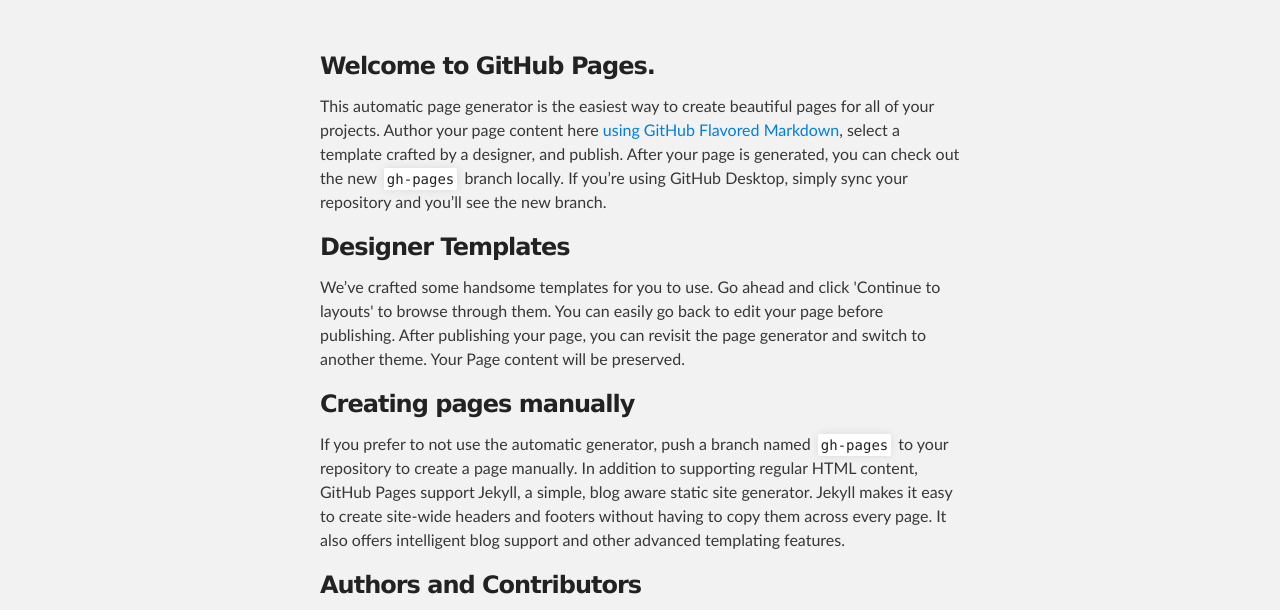
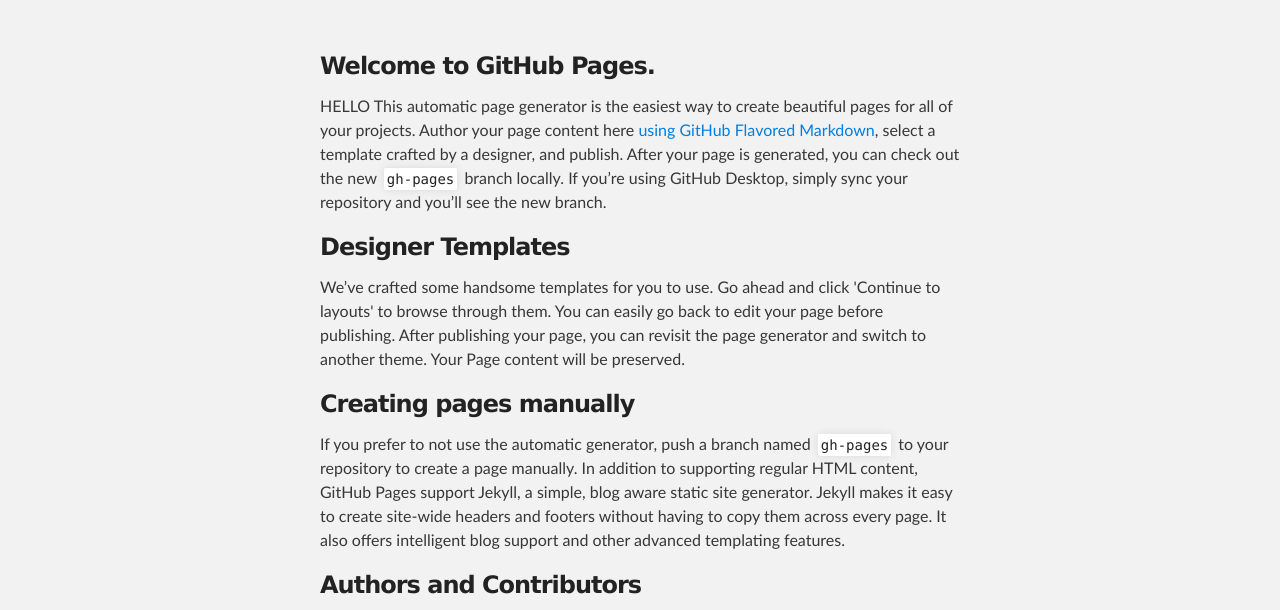
Before and after one commit to Warren-debtsafe/Warren-debtsafe.github.io, a plain HTML site: page index.html in a window 1280 px wide. Shown: the part 176-786 px from the top of the page. Drawn offline with Linux system fonts and the light colour scheme.

Commit message:
Update index.html

```diff
--- a/index.html
+++ b/index.html
@@ -30,7 +30,7 @@
         <h3>
 <a id="welcome-to-github-pages" class="anchor" href="#welcome-to-github-pages" aria-hidden="true"><span aria-hidden="true" class="octicon octicon-link"></span></a>Welcome to GitHub Pages.</h3>
 
-<p>This automatic page generator is the easiest way to create beautiful pages for all of your projects. Author your page content here <a href="https://guides.github.com/features/mastering-markdown/">using GitHub Flavored Markdown</a>, select a template crafted by a designer, and publish. After your page is generated, you can check out the new <code>gh-pages</code> branch locally. If you’re using GitHub Desktop, simply sync your repository and you’ll see the new branch.</p>
+<p>HELLO This automatic page generator is the easiest way to create beautiful pages for all of your projects. Author your page content here <a href="https://guides.github.com/features/mastering-markdown/">using GitHub Flavored Markdown</a>, select a template crafted by a designer, and publish. After your page is generated, you can check out the new <code>gh-pages</code> branch locally. If you’re using GitHub Desktop, simply sync your repository and you’ll see the new branch.</p>
 
 <h3>
 <a id="designer-templates" class="anchor" href="#designer-templates" aria-hidden="true"><span aria-hidden="true" class="octicon octicon-link"></span></a>Designer Templates</h3>
```
